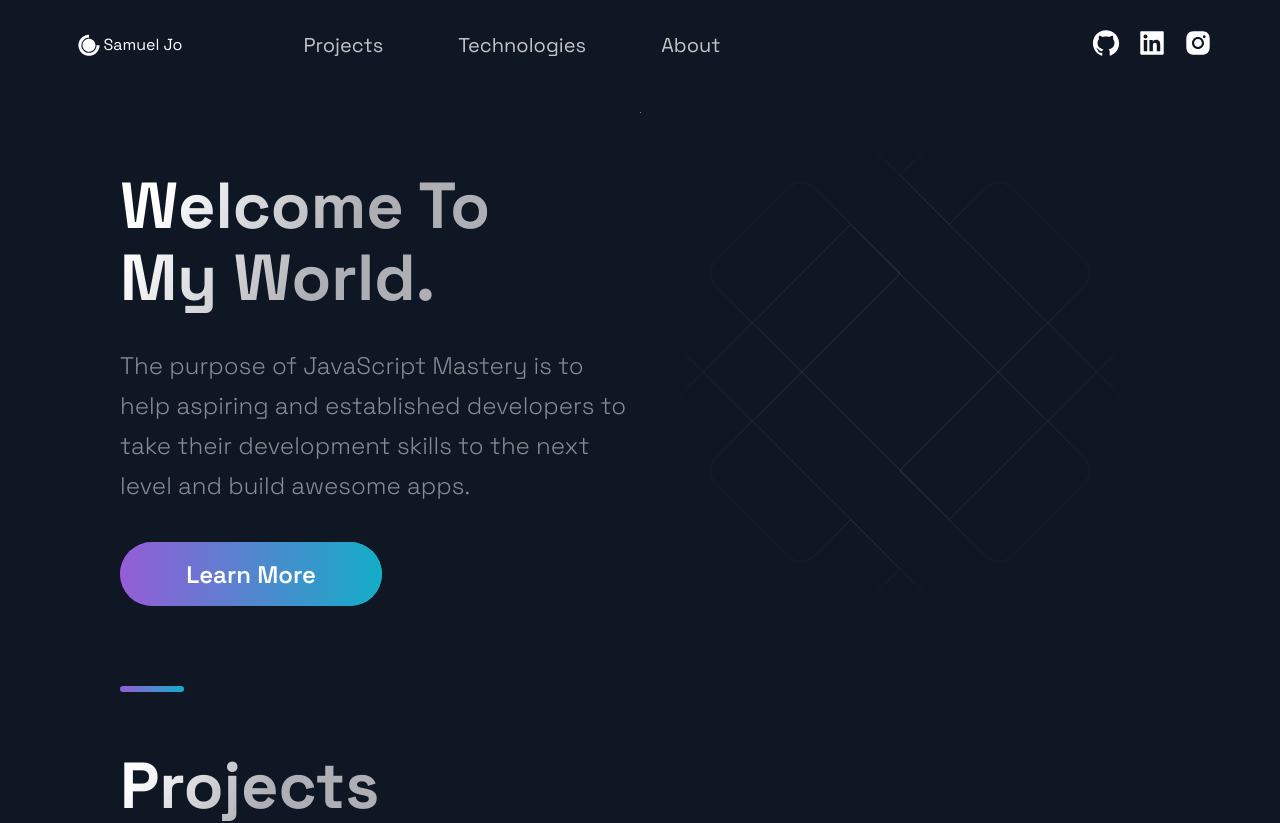
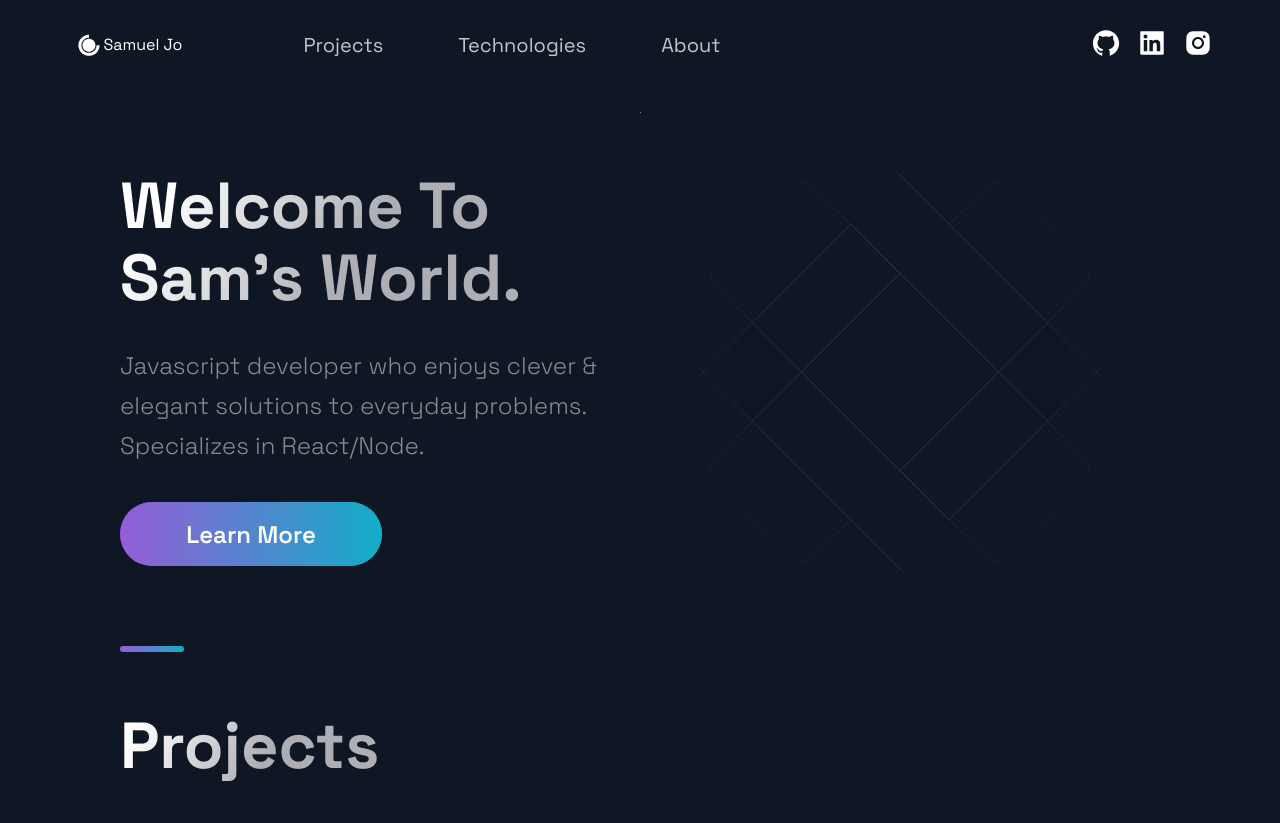
Before and after one commit to squireaintready/portfolio-remastered, a Next.js app: page / in a window 1280 px wide. Shown: the top 823 px of the page. Built offline with nearby package versions, Linux system fonts and the light colour scheme.

Commit message:
updated hero text(about me)

```diff
--- a/src/components/Hero/Hero.js
+++ b/src/components/Hero/Hero.js
@@ -3,19 +3,25 @@ import React from 'react';
 import { Section, SectionText, SectionTitle } from '../../styles/GlobalComponents';
 import Button from '../../styles/GlobalComponents/Button';
 import { LeftSection } from './HeroStyles';
+const handleClick = () =>{
+    console.log('learn more')
+    window.open('https://www.samueljo.net')
+  }
 
-const Hero = (props) => (
+const Hero = () => (
+
   <>
     <Section row nopadding>
       <LeftSection>
         <SectionTitle main center>
           Welcome To <br />
-          My World.
+          Sam's World.
         </SectionTitle>
         <SectionText>
-        The purpose of JavaScript Mastery is to help aspiring and established developers to take their development skills to the next level and build awesome apps.
+          Javascript developer who enjoys clever & elegant solutions to everyday problems. Specializes in React/Node.
+        {/* The purpose of JavaScript Mastery is to help aspiring and established developers to take their development skills to the next level and build awesome apps. */}
         </SectionText>
-        <Button onClick={props.handleClick}>Learn More</Button>
+        <Button onClick={handleClick}>Learn More</Button>
       </LeftSection>
     </Section>
   </>
```
